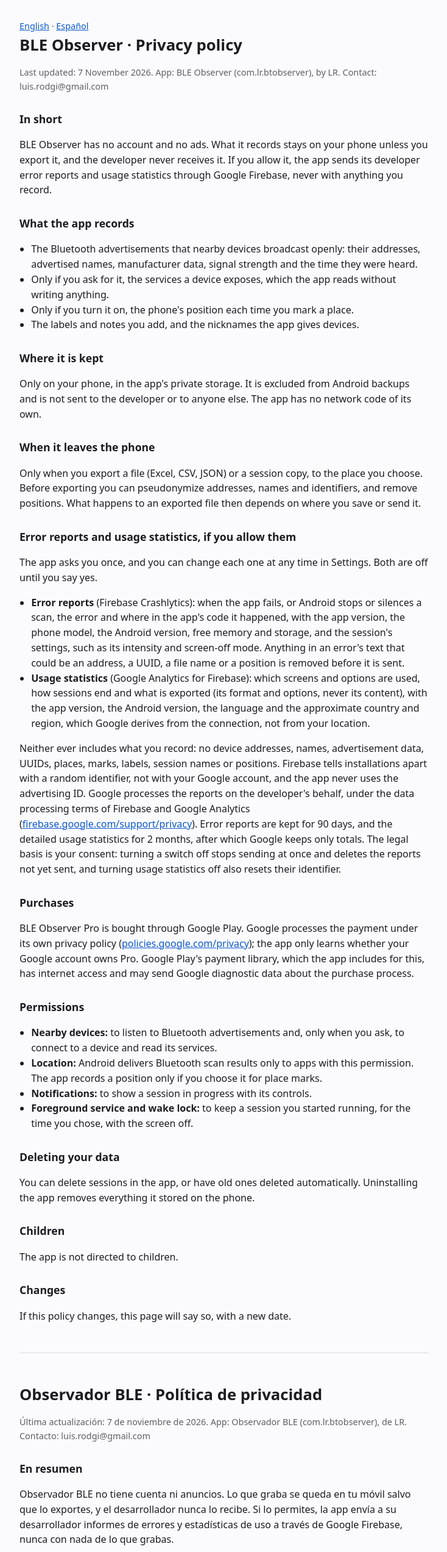
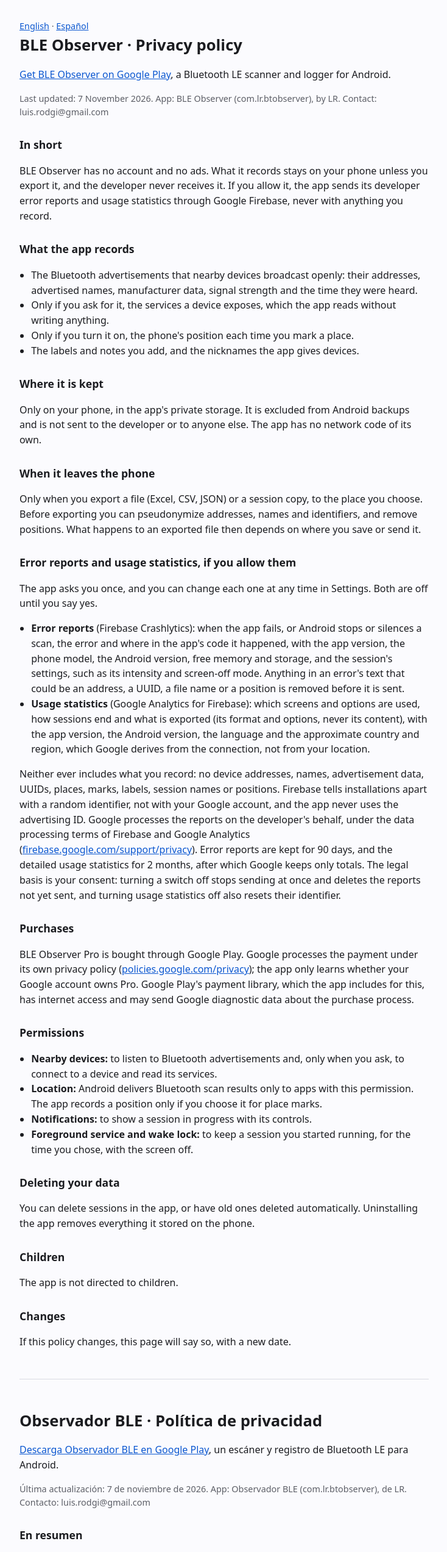
Before and after one commit to zstars/ble-observer-site, a plain HTML site: page index.html in a window 1280 px wide. Shown: the top 2545 px of the page at 61% size, without its empty margins (272-1006 px from the left). Drawn offline with Linux system fonts and the light colour scheme.

Commit message:
Link to the app on Google Play
Co-Authored-By: Claude Opus 5.5 <noreply@anthropic.com>

```diff
--- a/index.html
+++ b/index.html
@@ -24,6 +24,7 @@
 
 <section id="en" lang="en">
 <h1>BLE Observer · Privacy policy</h1>
+<p><a href="https://play.google.com/store/apps/details?id=com.lr.btobserver&amp;hl=en">Get BLE Observer on Google Play</a>, a Bluetooth LE scanner and logger for Android.</p>
 <p class="muted">Last updated: 7 November 2026. App: BLE Observer (com.lr.btobserver), by LR. Contact: luis.rodgi@gmail.com</p>
 
 <h2>In short</h2>
@@ -76,6 +77,7 @@
 
 <section id="es" lang="es">
 <h1>Observador BLE · Política de privacidad</h1>
+<p><a href="https://play.google.com/store/apps/details?id=com.lr.btobserver&amp;hl=es">Descarga Observador BLE en Google Play</a>, un escáner y registro de Bluetooth LE para Android.</p>
 <p class="muted">Última actualización: 7 de noviembre de 2026. App: Observador BLE (com.lr.btobserver), de LR. Contacto: luis.rodgi@gmail.com</p>
 
 <h2>En resumen</h2>
```
